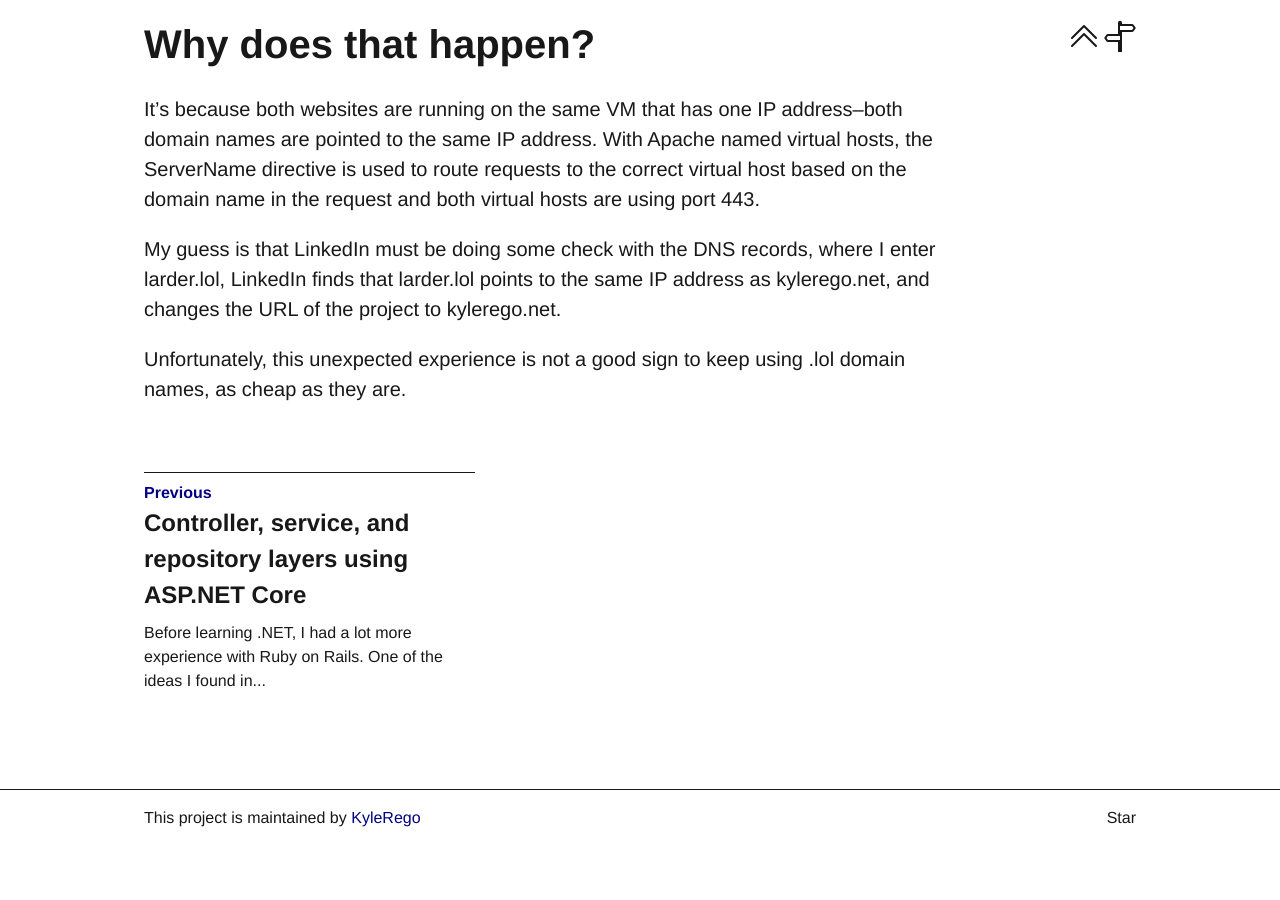
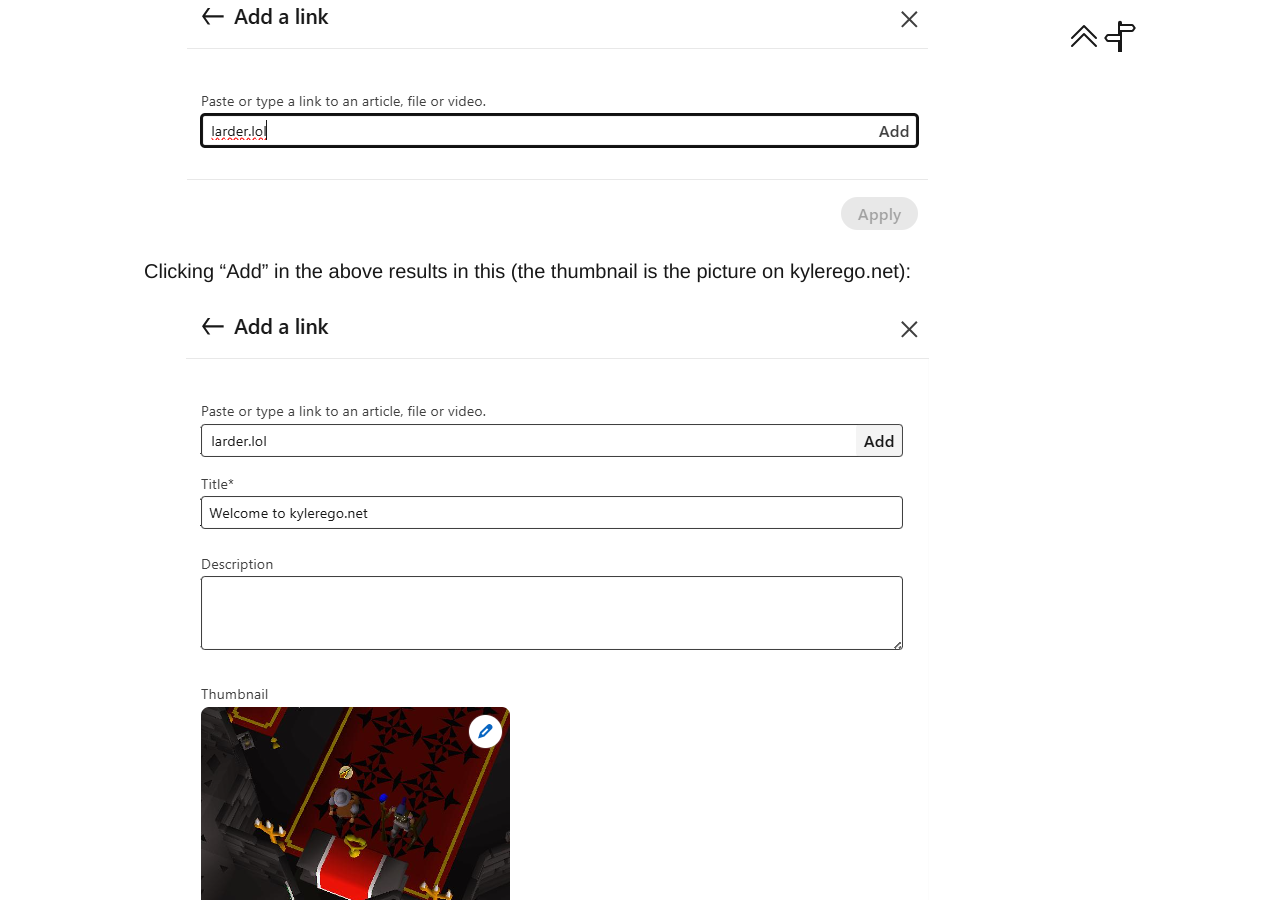
Before and after one commit to KyleRego/KyleRego.github.io, a Jekyll site: the page built from collections/_posts/2024-09-04-linkedin-wont-let-me-link-larder.markdown, in a window 1280 px wide and 900 px high, scrolled down 777 px. Built offline with Jekyll 4.4.1, drawn with Linux system fonts in a browser that asks for light colours; before the commit the page ends 1623 px from its top, so only the background shows below that.

Commit message:
Add some images to post from yesterday

```diff
--- a/collections/_posts/2024-09-04-linkedin-wont-let-me-link-larder.markdown
+++ b/collections/_posts/2024-09-04-linkedin-wont-let-me-link-larder.markdown
@@ -12,6 +12,12 @@ Recently I bought the domain name larder.lol for $1.80 (with a $6 TLS certificat
 
 Today I wanted to link to larder.lol from a project on my LinkedIn page. I found that when I add the link larder.lol as a media to the project, LinkedIn changes the link to kylerego.net automatically. I tried multiple times and this happened every time.
 
+![Entering larder.lol as the link](assets\larder-domain-mishap\entering-larder-lol.png)
+
+Clicking "Add" in the above results in this (the thumbnail is the picture on kylerego.net):
+
+![After clicking add, it shows an image and title from kylerego.net](assets\larder-domain-mishap\after-clicking-add.png)
+
 # Why does that happen?
 
 It's because both websites are running on the same VM that has one IP address--both domain names are pointed to the same IP address. With Apache named virtual hosts, the ServerName directive is used to route requests to the correct virtual host based on the domain name in the request and both virtual hosts are using port 443.
```
Also changed, not shown: assets/larder-domain-mishap/after-clicking-add.png (added), assets/larder-domain-mishap/entering-larder-lol.png (added).
